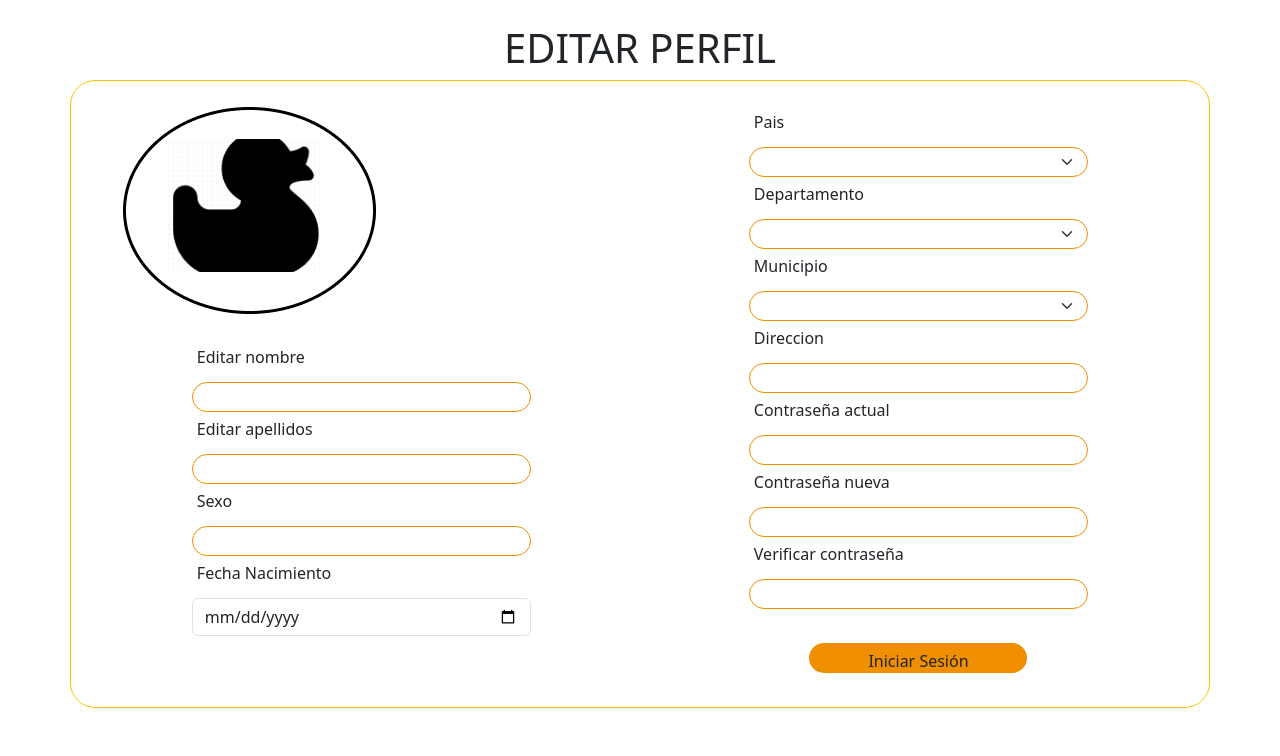
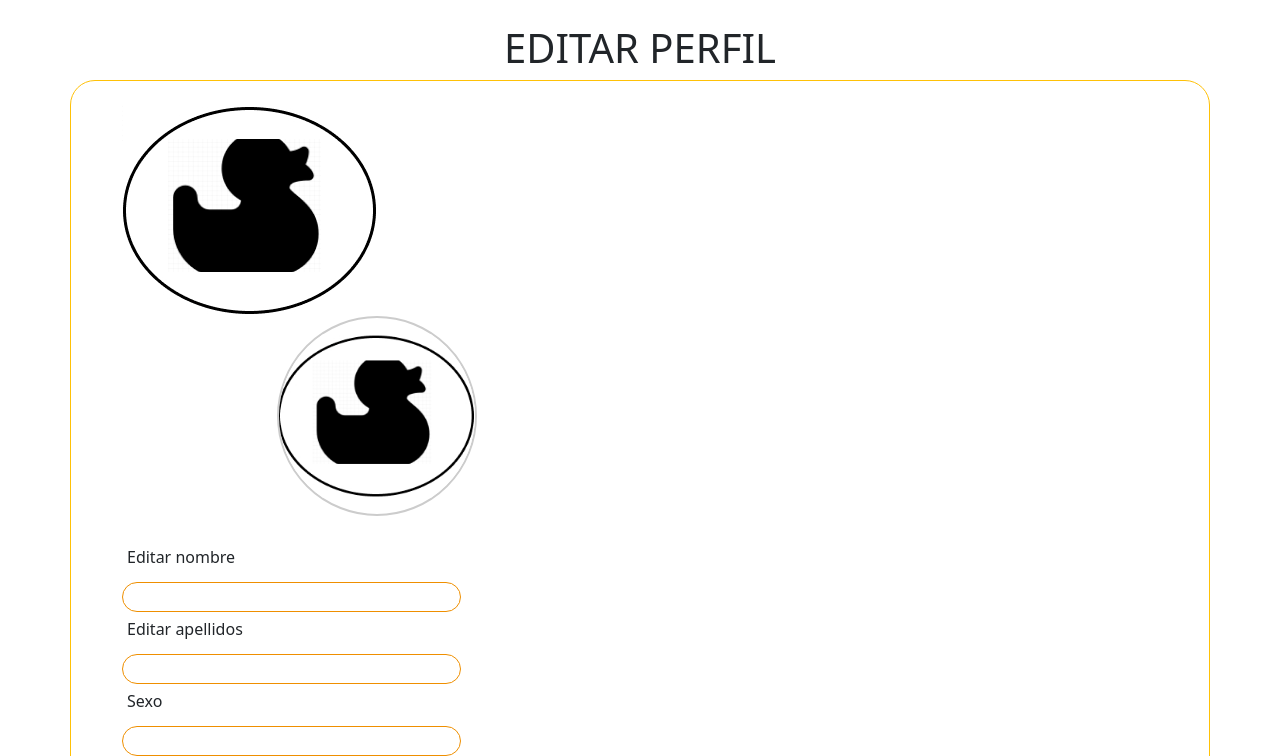
Before and after one commit to danimelenge/Ecommerce, a PHP site: page /views/editUser.php in a window 1280 px wide. Shown: the part 145-901 px from the top of the page. Before the commit the page ends 853 px from the top, so only its background shows below. Run offline with PHP 8.4, Linux system fonts and the light colour scheme.

Commit message:
EditUser Modificadobrr
ultima modificacion de edit user

```diff
--- a/css/styleEditUser.css
+++ b/css/styleEditUser.css
@@ -150,3 +150,52 @@
 
     border-radius: 25px;
 }
+
+
+#Editphoto{
+    width: 147px;
+    height: 30px;
+
+    border-radius: 15px;
+    /* Bordes redondeados */
+    padding: 5px;
+    /* Espacio interno dentro del input */
+
+    background: linear-gradient(0deg, #EF8F00, #EF8F00),
+        linear-gradient(0deg, #F2F0F0, #F2F0F0);
+    border: 1px solid rgb(#EF8F00);
+    /* Estilos del Botón */
+
+}
+.containerimg{
+    width: 200px;
+    height: 200px;
+    display:flex;
+    justify-content: center;
+    align-items: center;
+    /* background: red; */
+    border-radius: 50%;
+
+    overflow:hidden;
+    position:relative;
+    border:2px solid #ccc;
+
+}
+.containerimg img{
+
+    width: 200px;
+    height: 200px;
+
+     object-fit: contain;
+
+    /* mask-size: cover; */
+}
+
+
+
+.Logo{
+    /* background: black; */
+    display:flex;
+    justify-content: center;
+
+}
--- a/views/editUser.php
+++ b/views/editUser.php
@@ -24,6 +24,14 @@ require_once('resources/header2.php')
           <div class="logo col-8" id="EditImage">
             <img src="../img/logo_pato.png" alt="">
             <!-- <h1>aqui va img</h1> -->
+
+        <div class="Logo">
+        <div  class="containerimg">
+
+            <img src="../img/logo_pato.png" alt="Logo pato">
+
+          <!-- </div> -->
+          </div>
           </div>
           <br>
 
```
